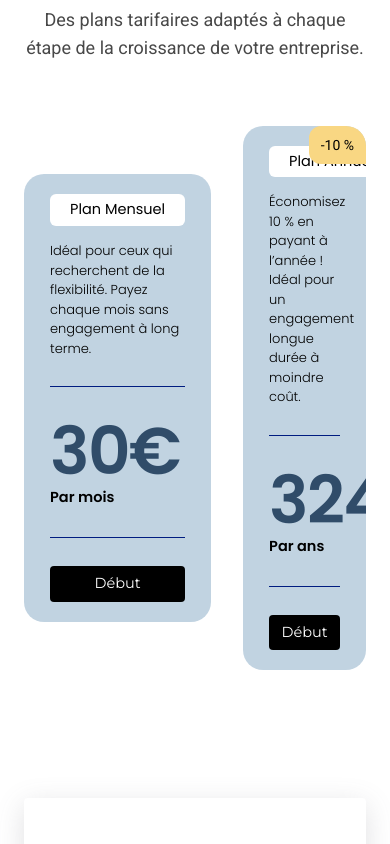
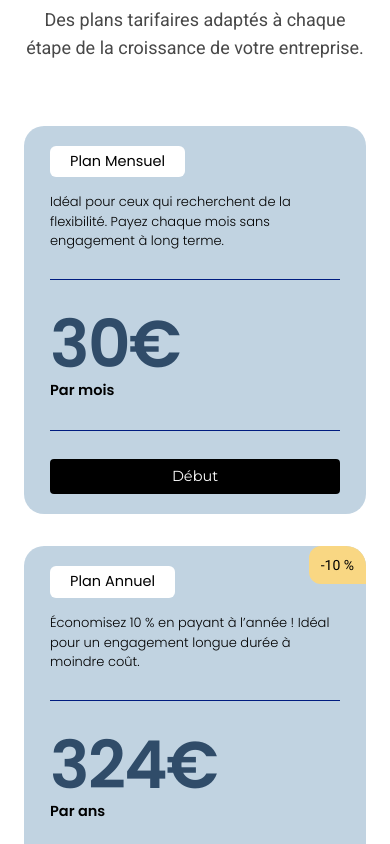
Before and after one commit to dev-pengi/jarvis-website, a Next.js app: page / in a window 390 px wide. Shown: the part 6540-7384 px from the top of the page. Built offline with nearby package versions, Linux system fonts and the light colour scheme; a web font is replaced by a local one.

Commit message:
update PaymentSection layout for improved responsiveness

```diff
--- a/src/app/ui/PaymentSection.tsx
+++ b/src/app/ui/PaymentSection.tsx
@@ -19,7 +19,7 @@ const PaymentSection: FC = () => {
           entreprise.
         </p>
 
-        <div className="flex items-center justify-center gap-8 mt-16">
+        <div className="flex items-center justify-center flex-wrap gap-8 mt-16">
           <div className="w-full max-w-[364px] bg-[#6492B4]/40 rounded-[20px] py-[20px] px-[26px]">
             <div>
               <div className="bg-white py-[5px] px-[20px] w-max text-[14.5px] rounded-md poppins">
```
